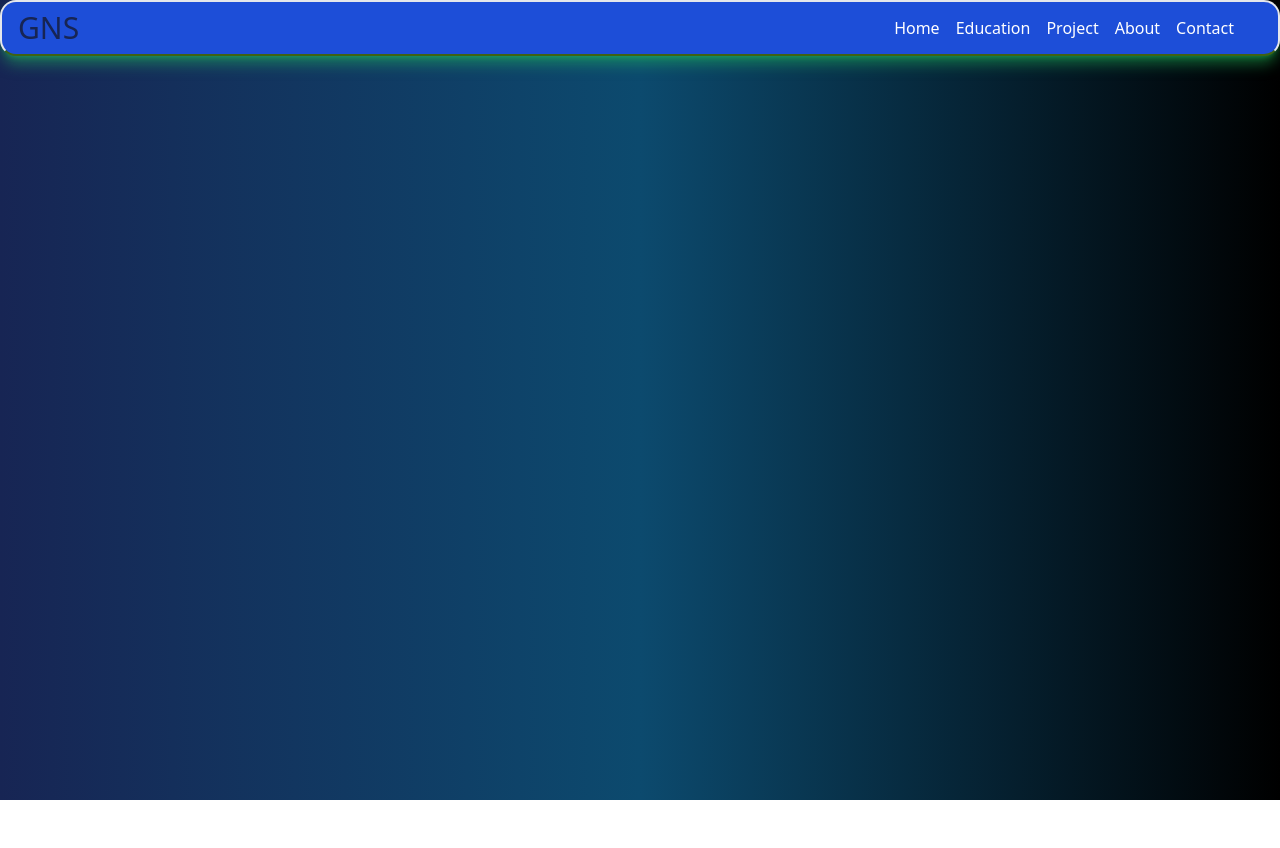
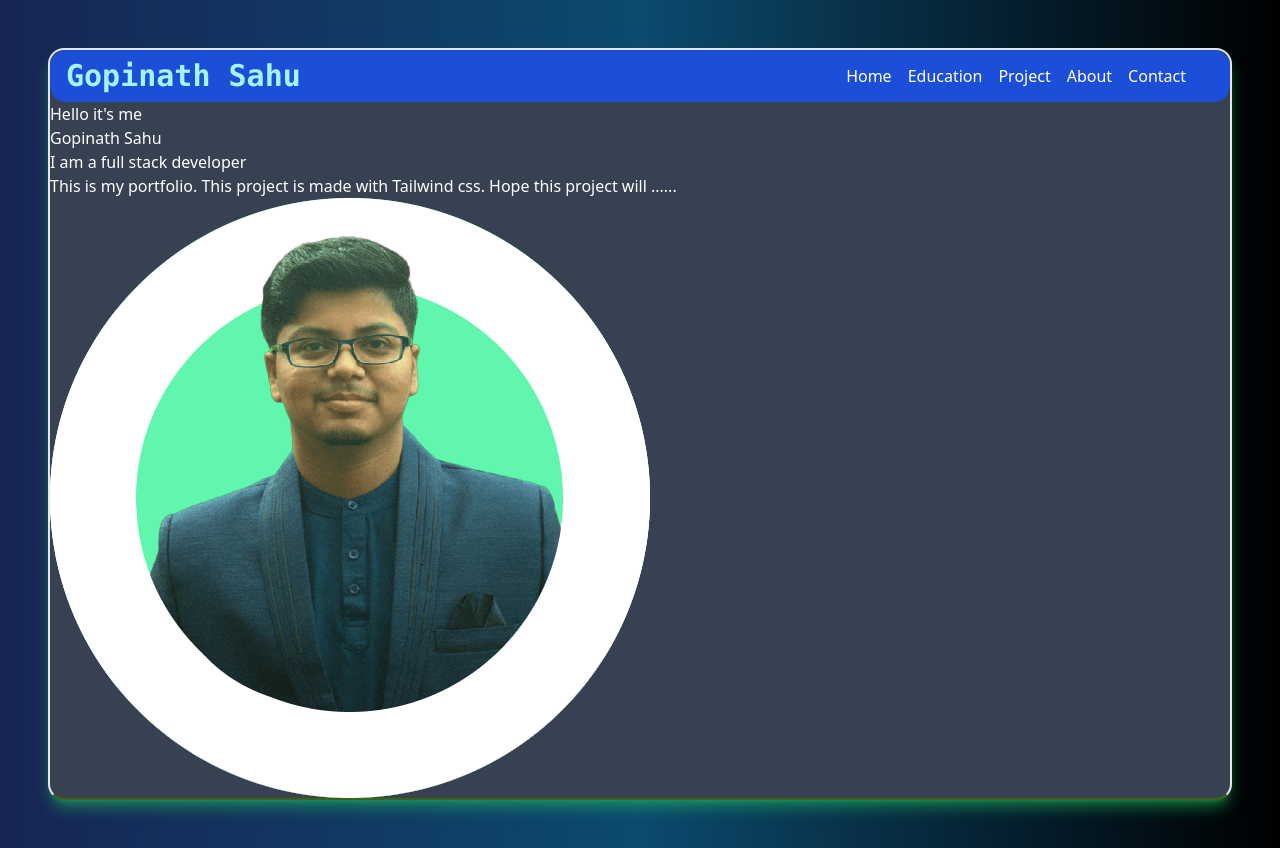
Before and after one commit to gnsgns6/Portfolio, a website: page index.html in a window 1280 px wide. Before the commit the page ends 800 px from the top, so only its background shows below. Drawn offline with nearby package versions, Linux system fonts and the light colour scheme.

Commit message:
Box used and image inserted

```diff
--- a/index.html
+++ b/index.html
@@ -6,9 +6,13 @@
     <script src="https://cdn.tailwindcss.com"></script>
   </head>
 <body class="bg-gradient-to-r from-blue-950 via-sky-900 to-black">
-<nav class="bg-blue-700 text-white px-4 py-2 flex justify-between items-center rounded-2xl border-solid border-2 border-b-lime-800 shadow-lg shadow-green-500/50">
+
+<div class="box-content m-12 bg-gray-700 rounded-2xl shadow-lg shadow-green-500/50 border-solid border-2 border-b-lime-800"> <!--or box editing-->
+
+  <nav class="bg-blue-700 text-white px-4 py-2 flex justify-between items-center rounded-2xl  ">
+
   <div class="text-3xl text-blue-950">
-  <h3>GNS</h3>
+  <h3 class="text-cyan-200 font-semibold font-mono">Gopinath Sahu</h3>
   </div>
   <ul class="mr-7 nav-items flex space-x-4">
     <li><a href="#">Home</a></li>
@@ -18,5 +22,15 @@
     <li><a href="#">Contact</a></li>
   </ul>
   </nav>
+  <div class="text-white">
+    <h5>Hello it's me</h5>
+    <h1>Gopinath Sahu</h1>
+    <h5>I am a full stack developer</h5>
+    <p>This is my portfolio. This project is made with Tailwind css. Hope this project will ......</p>
+  </div>
+  <div>
+    <img src="profile.png" alt="profile">
+  </div>
+</div>
 </body>
 </html>
```
Lines whose indentation alone changed are shown as unchanged.
